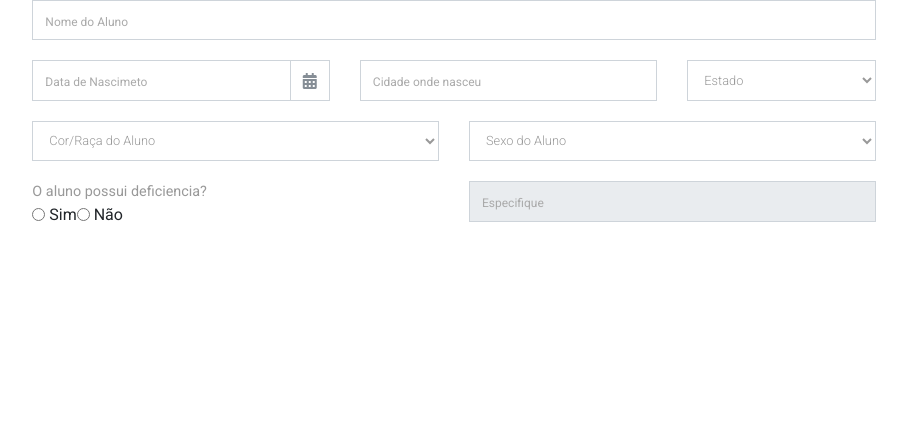
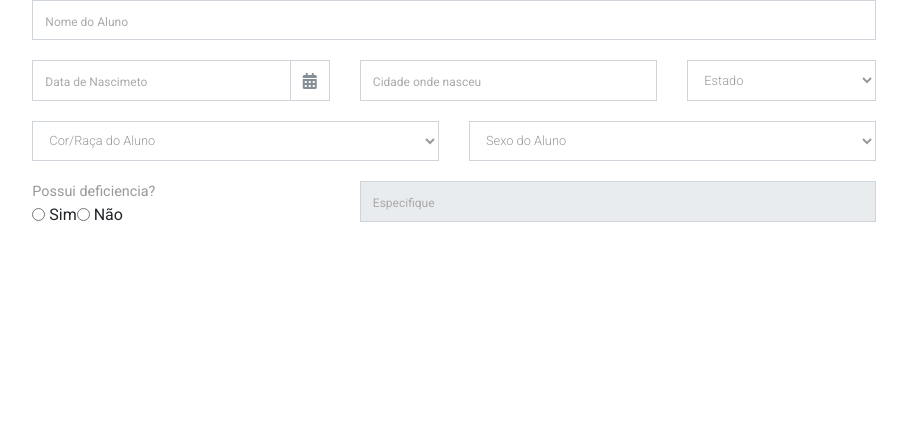
Before and after one commit to sheydsoncortez/SIGEM-MVC, a PHP site: the page made by app/views/template/aluno/dados-aluno.php in a window 1280 px wide. Shown: the top 421 px of the page, without its empty margins (186-1093 px from the left). Run offline with PHP 8.4, Linux system fonts and the light colour scheme; the template is opened without the code that fills it, so the values that code supplies are empty; some libraries are stand-ins or nearby versions.

Commit message:
Alterações no radio button da primeira pagina do formulario aluno.

```diff
--- a/app/views/template/aluno/dados-aluno.php
+++ b/app/views/template/aluno/dados-aluno.php
@@ -98,22 +98,22 @@
     </div>
     <div class = 'row'>
         <label class="col-sm-2 form-control-label"></label>
-        <div class="col-sm-4">
+        <div class="col-sm-3">
             <fieldset class="form-inline">
-                <legend id="legenda-sexo">O aluno possui deficiencia?</legend>
+                <legend id="legenda-sexo">Possui deficiencia?</legend>
                 <div class="form-check">
                     <input type="radio" value="Sim" name="pcd" id="pcd"
-                            required oninvalid="this.setCustomValidity('Selecione uma das opções')"
-                            oninput="setCustomValidity('')"/>
-                            &nbspSim
+                        required oninvalid="this.setCustomValidity('Selecione uma das opções')"
+                        oninput="setCustomValidity('')"/>
+                        &nbspSim
                 </div>
-                <div class="form-check">
+                <div class = "form-check">
                     <input type="radio" value="Nao" name="pcd"/>
-                    &nbspNão
+                        &nbspNão
                 </div>
             </fieldset>
         </div>
-        <div class="col-sm-4">
+        <div class="col-sm-5">
           <input type="text" placeholder="Especifique" class="form-control"
                   required oninvalid="this.setCustomValidity('Preencha com a especificação da deficiencia do aluno.')"
                   oninput="setCustomValidity('')" name="pcdAluno" id="pcdAluno" disabled/>
```
